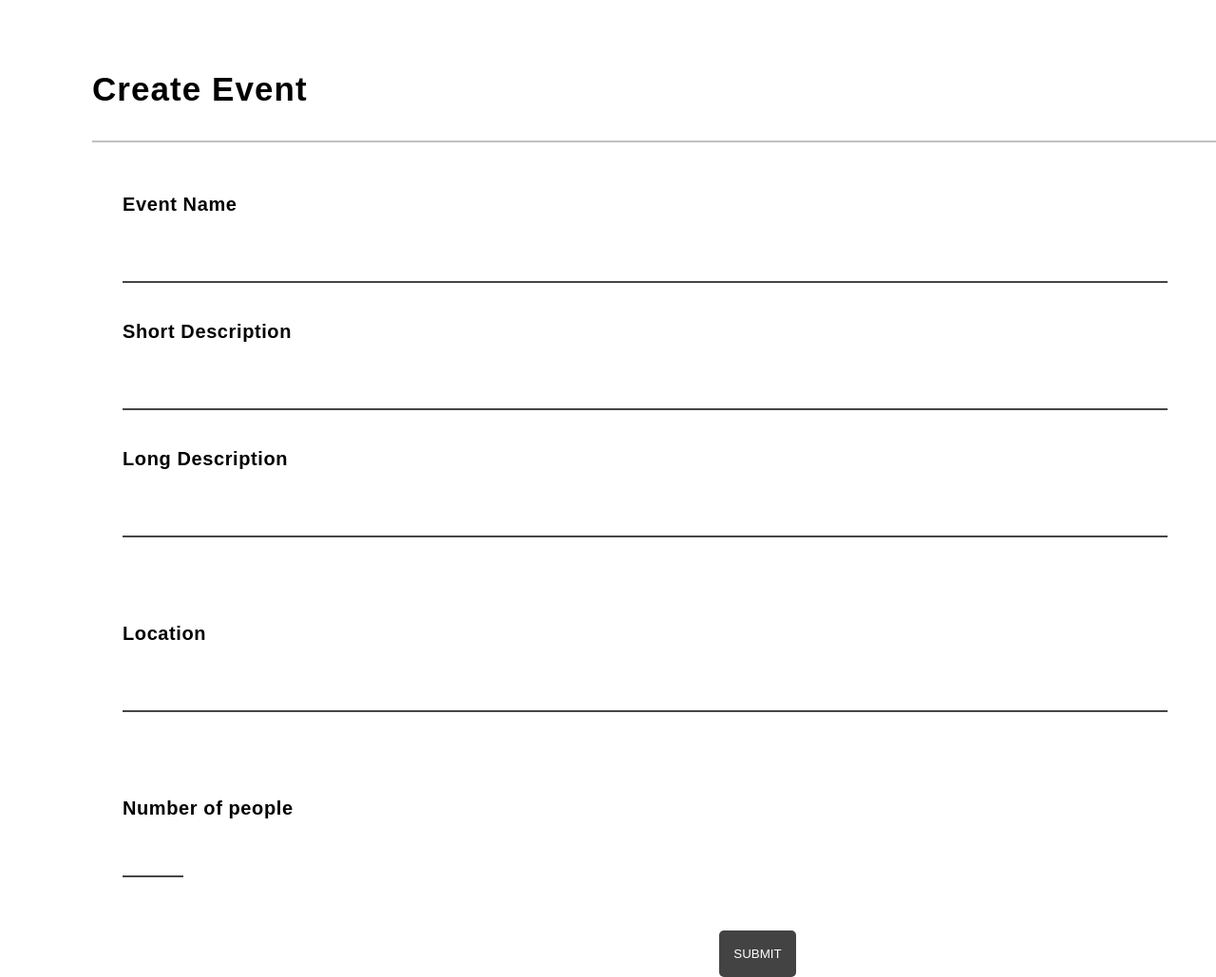
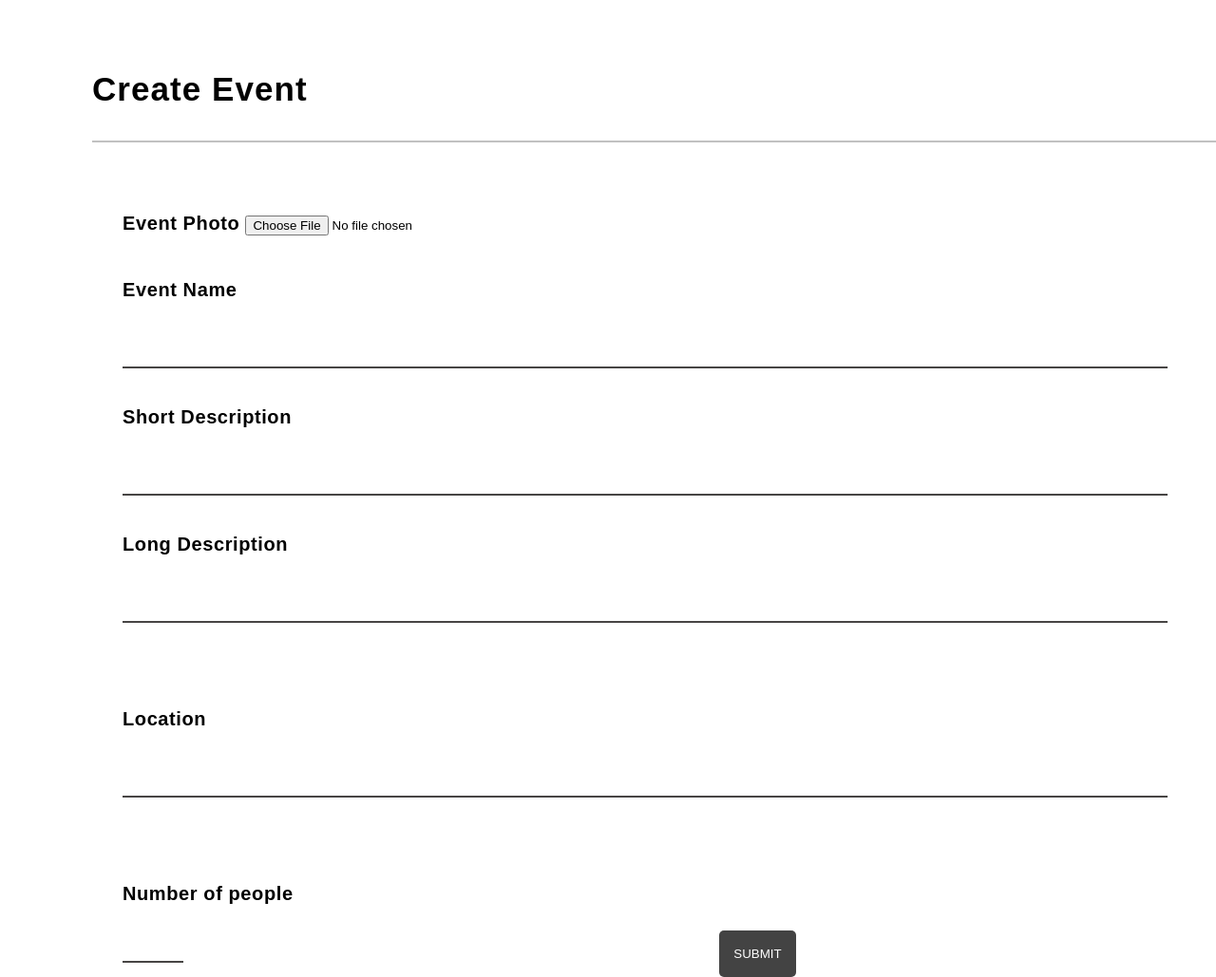
Before and after one commit to bleachjade/Kvent, a Django app: page /create in a window 1280 px wide; the page is wider, and only the part inside the window is pictured. Shown: the part 80-1109 px from the top of that part at 95% size. Run offline with Django 3.2, Linux system fonts and the light colour scheme.

Commit message:
add photo upload field

```diff
--- a/Kvent/templates/kvent/create-event-page.html
+++ b/Kvent/templates/kvent/create-event-page.html
@@ -21,8 +21,12 @@
             <hr class="line">
         </div>
         <div id="content">
-            <form method="POST">
+            <form method="POST"  enctype="multipart/form-data">
                 {% csrf_token %}
+                <p>
+                Event Photo
+                {{ form.photo }}
+                </p>
                 Event Name <br>
                 {{ form.event_name }}
                 <br>Short Description <br>
```
